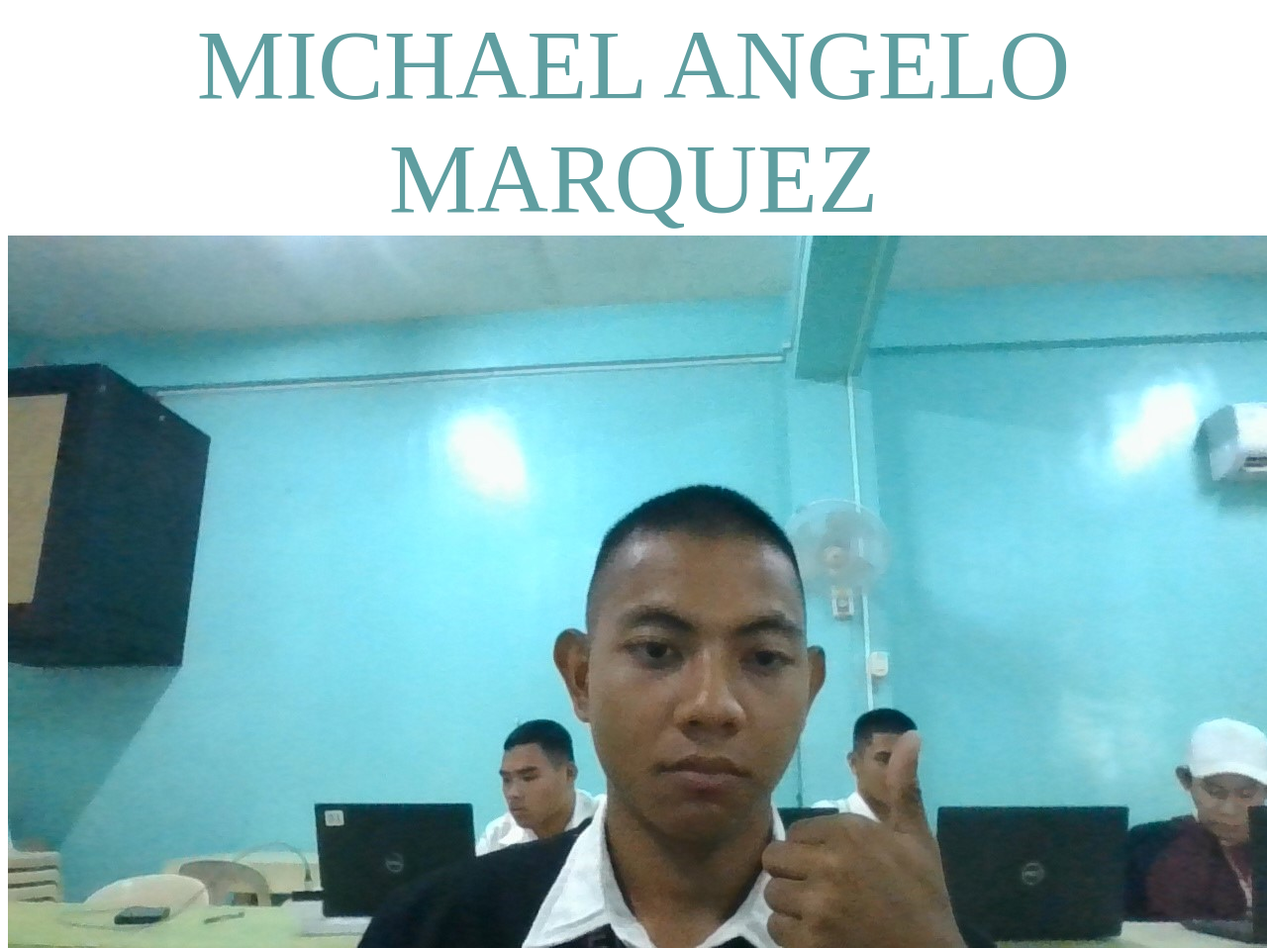
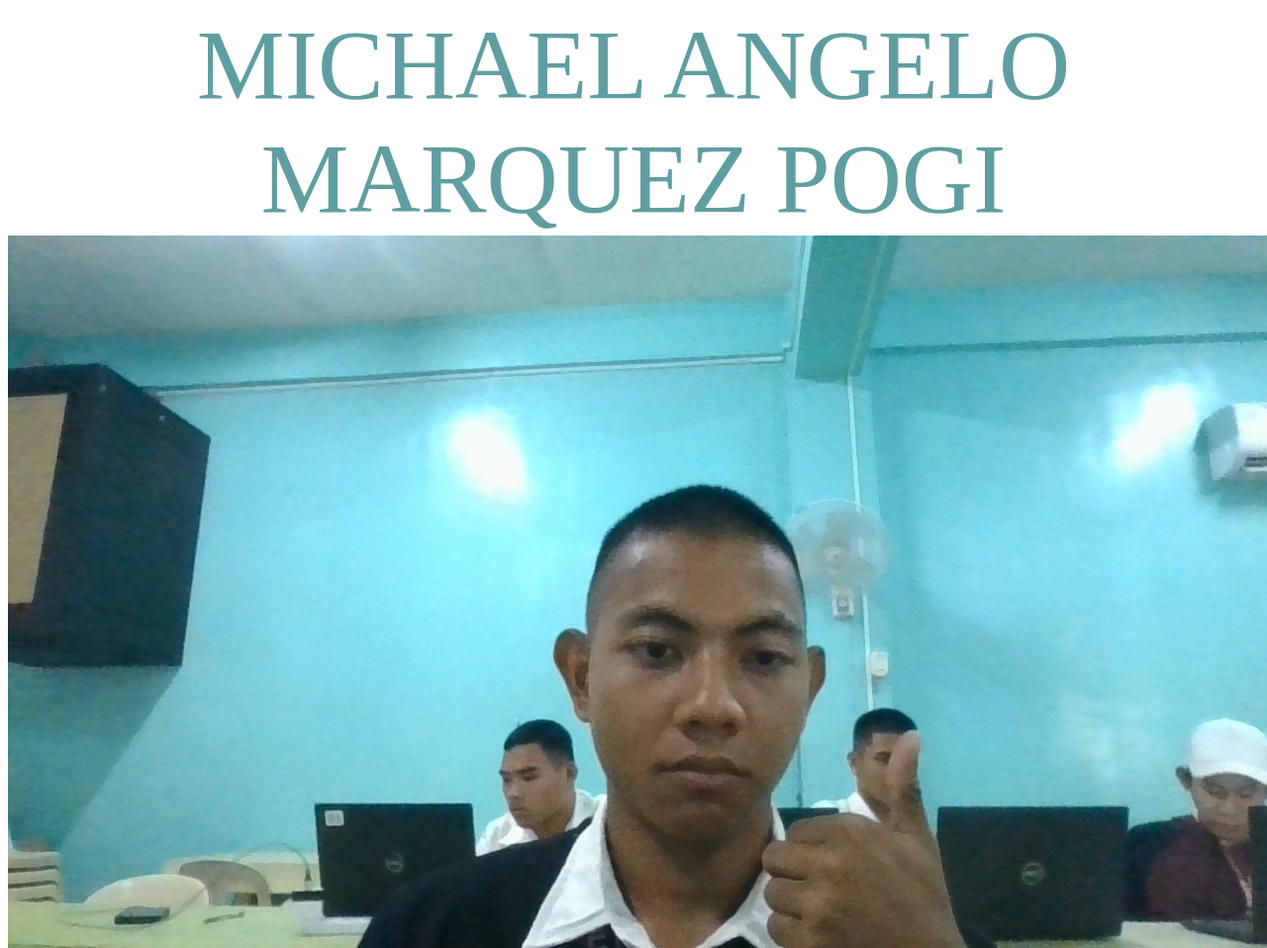
Before and after one commit to Micchiato08/personal-portfolio, a plain HTML site: page index.html in a window 1280 px wide. Shown: the whole page at 99% size. Drawn offline with Linux system fonts and the light colour scheme.

Commit message:
Update index.html

```diff
--- a/index.html
+++ b/index.html
@@ -14,7 +14,7 @@
 }
     </style>
 <body>
-    MICHAEL ANGELO MARQUEZ
+    MICHAEL ANGELO MARQUEZ POGI
 
     <div><img class="Image" src="https://raw.githubusercontent.com/Micchiato08/personal-portfolio/refs/heads/main/WIN_20250405_16_31_14_Pro.jpg" alt=""></div>
 
```
